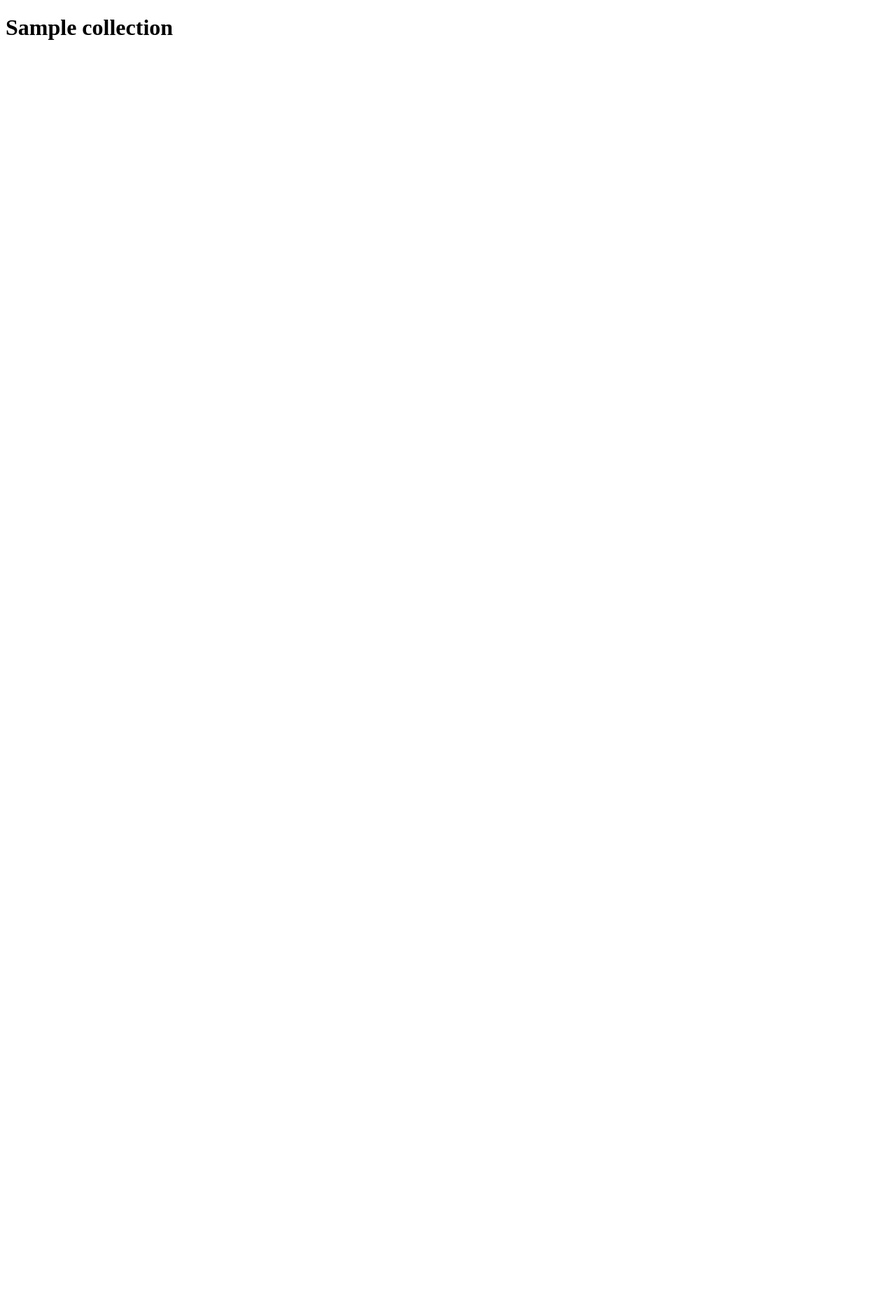
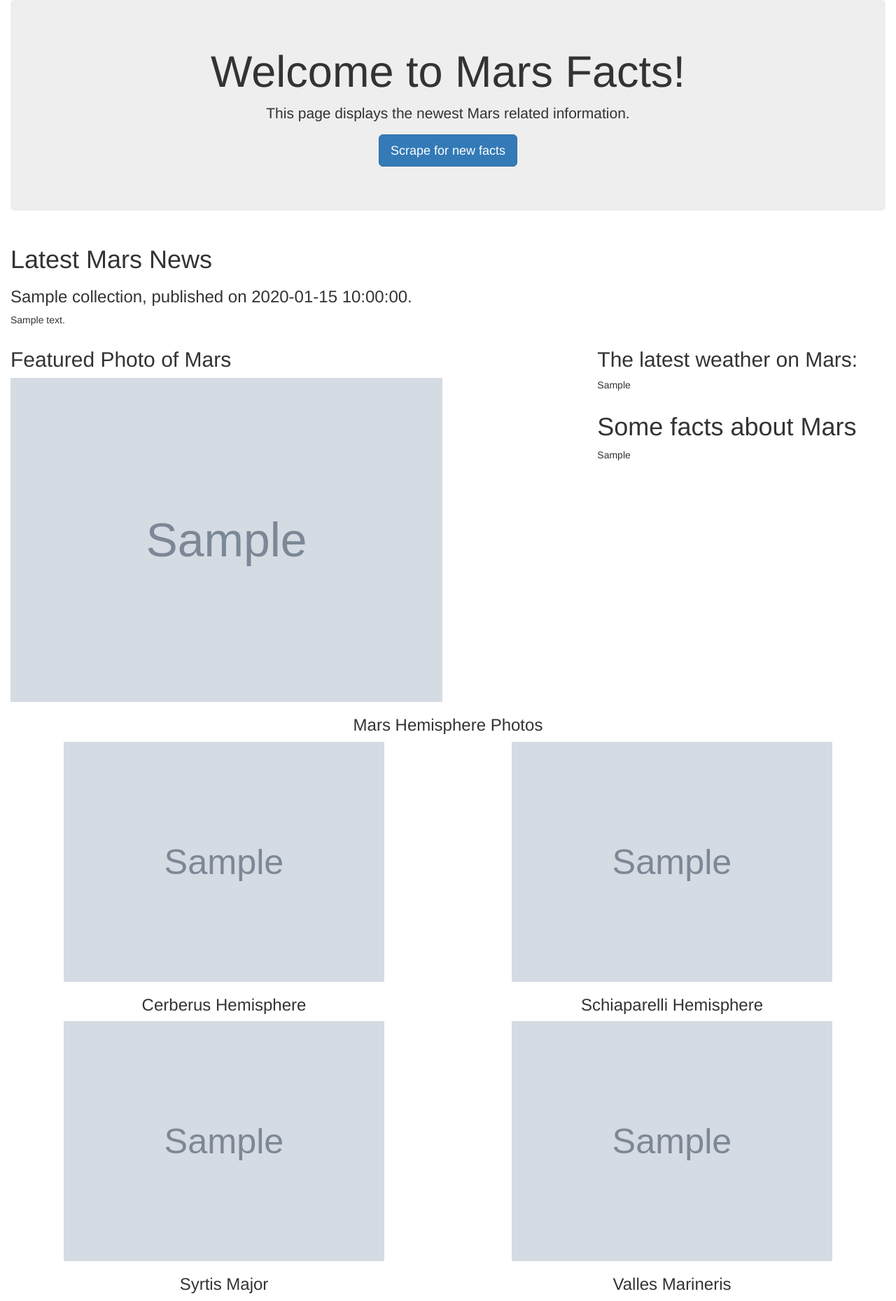
Before and after one commit to minckim1222/Mars_Facts_and_Scraping, a Flask app: page / in a window 1280 px wide. Before the commit the page is almost empty. Shown: the whole page at 70% size. Before the commit the page ends 57 px from the top, so only its background shows below. Run offline with Flask 2, Linux system fonts and the light colour scheme; grey boxes marked "Sample" are stand-in pictures; a database or web service that is not in the repository returns one stand-in record (values such as "Sample title"); some libraries are stand-ins or nearby versions.

Commit message:
Completed work on the html for flask rendering

```diff
--- a/templates/index.html
+++ b/templates/index.html
@@ -5,8 +5,73 @@
     <meta name="viewport" content="width=device-width, initial-scale=1.0">
     <meta http-equiv="X-UA-Compatible" content="ie=edge">
     <title>Mar's Facts</title>
+    <script src="https://cdnjs.cloudflare.com/ajax/libs/jquery/3.3.1/jquery.min.js"></script>
+    <link rel="stylesheet" href="https://maxcdn.bootstrapcdn.com/bootstrap/3.3.7/css/bootstrap.min.css" integrity="sha384-BVYiiSIFeK1dGmJRAkycuHAHRg32OmUcww7on3RYdg4Va+PmSTsz/K68vbdEjh4u" crossorigin="anonymous">
+    <script src="https://maxcdn.bootstrapcdn.com/bootstrap/3.3.7/js/bootstrap.min.js" integrity="sha384-Tc5IQib027qvyjSMfHjOMaLkfuWVxZxUPnCJA7l2mCWNIpG9mGCD8wGNIcPD7Txa" crossorigin="anonymous"></script>
 </head>
 <body>
-    <h1>{{ data[0] }}</h1>
+    <div class="container-fluid">
+        <div class="jumbotron">
+            <h1 class="text-center">Welcome to Mars Facts!</h1>
+            <p class="text-center">This page displays the newest Mars related information.</p>
+            <p class="text-center"><a class="btn btn-primary btn-lg" href="http://127.0.0.1:5000/scrape" role="button">Scrape for new facts</a></p>
+        </div>
+        <div class="row">
+            <div class="col-md-12 col-l-12">
+                <h1>Latest Mars News</h1>
+                <h3>{{ data[0].newest_title }}, published on {{ data[0].newest_date }}.</h3>
+                <p>{{ data[0].newest_text }}</p>
+            </div>
+        </div>
+        <div class="row">
+            <div class="col-md-8">
+                <h2>Featured Photo of Mars</h2>
+                <img src={{ data[0].img_url_found}} alt="Newest Mars Image" height=75% width =75%>
+            </div>
+            <div class="col-md-4">
+                <div class="row">
+                    <h2>The latest weather on Mars:</h2>
+                    <p> {{ data[0].latest_weather }}</p>
+                </div>
+                <div class="row">
+                    {% block content %}
+                    <h1>Some facts about Mars</h1>
+                    {{data[0].fact_table | safe}}
+                    {% endblock %}
+                </div>
+            </div>
+        </div>
+        <div class="row">
+            <h3 class="text-center">Mars Hemisphere Photos</h3>
+        </div>
+        <div class="row">
+            <div class="col-sm-6 col-md-6 text-center">
+                <img src={{ data[0].mars_hemis[0].img_url }} alt="Cerberus" height =75% width = 75%>
+                <div class="caption text-center">
+                    <h3>Cerberus Hemisphere</h3>
+                </div>
+            </div>
+            <div class="col-sm-6 col-mg-6 text-center">
+                <img src="{{ data[0].mars_hemis[1].img_url }} " alt="Schiaparelli Hemisphere" height =75% width = 75%>
+                <div class="caption text-center">
+                    <h3>Schiaparelli Hemisphere</h3>
+                </div>
+            </div>
+        </div>
+        <div class="row">
+            <div class="col-sm-6 col-md-6 text-center">
+                <img src={{ data[0].mars_hemis[2].img_url }} alt="Syrtis Major" height =75% width = 75%>
+                <div class="caption text-center">
+                    <h3>Syrtis Major</h3>
+                </div>
+            </div>
+            <div class="col-sm-6 col-mg-6 text-center">
+                <img src="{{ data[0].mars_hemis[3].img_url }} " alt="Valles Marineris" height =75% width = 75%>
+                <div class="caption text-center">
+                    <h3>Valles Marineris</h3>
+                </div>
+            </div>
+        </div>
+    </div>
 </body>
 </html>
```
